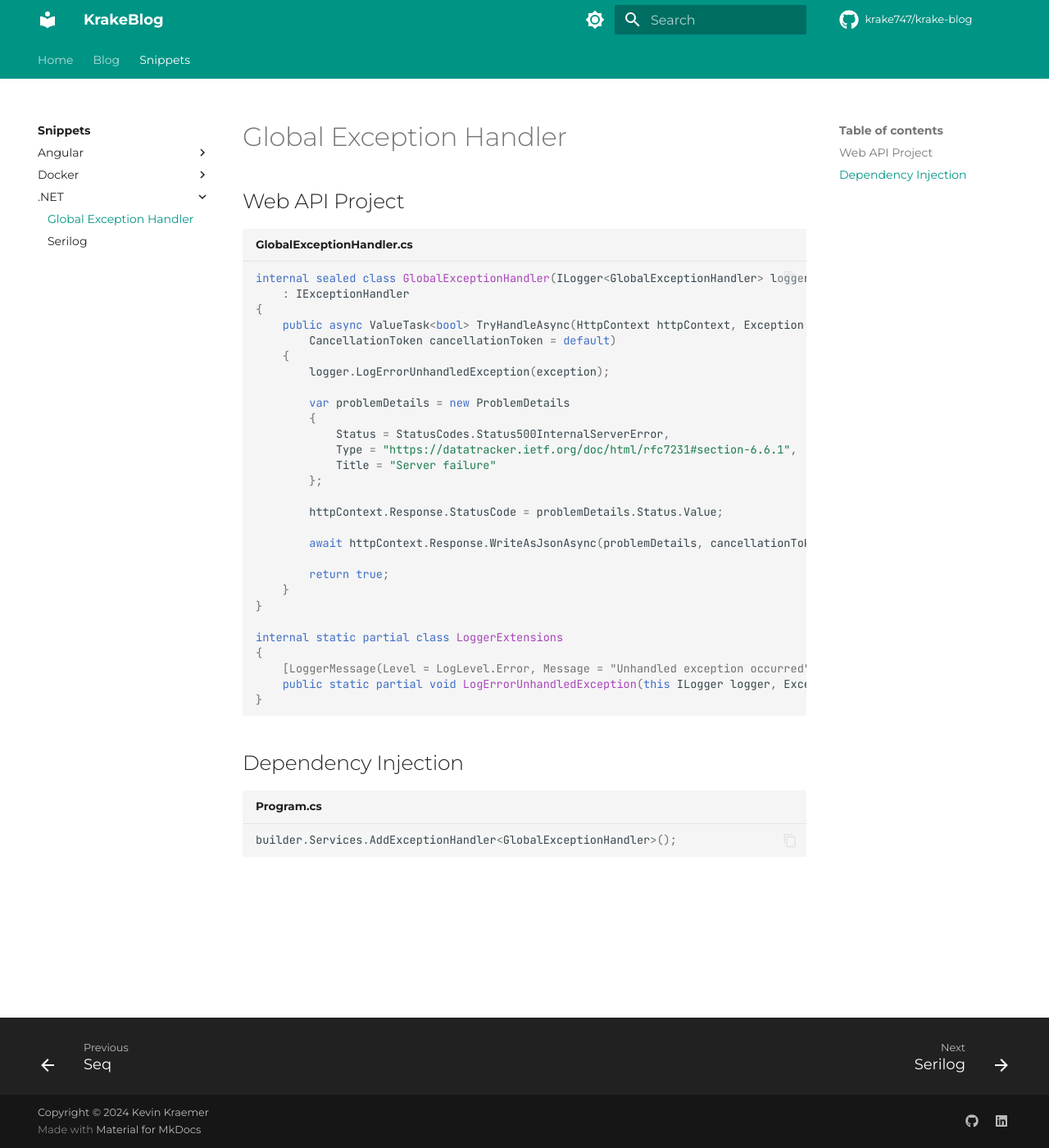
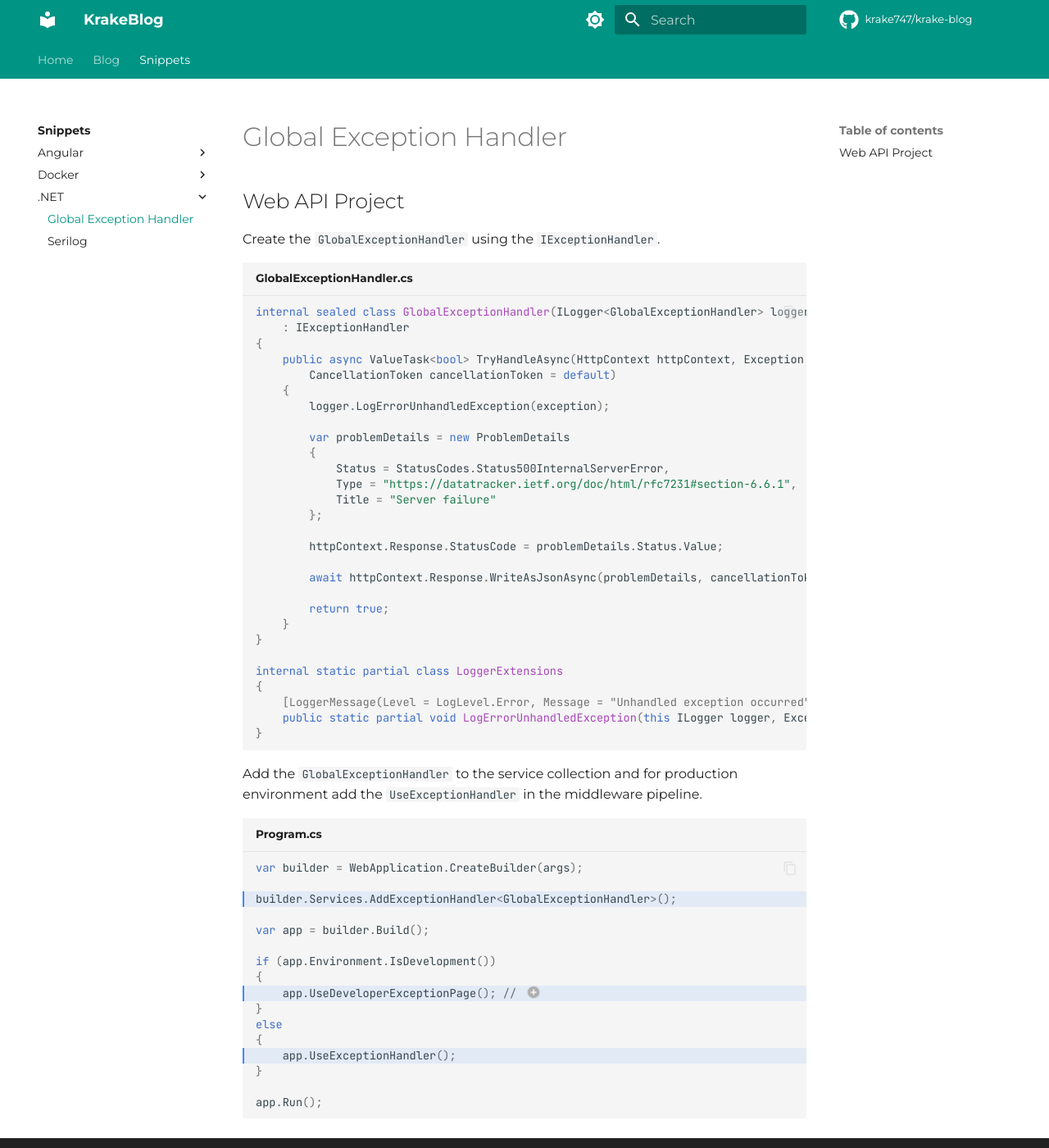
Before and after one commit to krake747/krake-blog, an MkDocs documentation site: the page built from docs/snippets/dotnet/global-exception-handler.md, in a window 1280 px wide and 1400 px high. Shown: the whole window at 82% size. Built offline with MkDocs 1.6.1 and Material for MkDocs 9.7.7, drawn with Linux system fonts in a browser that asks for light colours; comment, search, counter and statistics services are not loaded.

Commit message:
feat(snippets): update global exception handler

````diff
--- a/docs/snippets/dotnet/global-exception-handler.md
+++ b/docs/snippets/dotnet/global-exception-handler.md
@@ -2,7 +2,9 @@
 
 ## Web API Project
 
-```csharp title="GlobalExceptionHandler.cs"
+Create the `GlobalExceptionHandler` using the `IExceptionHandler`.
+
+```cs title="GlobalExceptionHandler.cs"
 internal sealed class GlobalExceptionHandler(ILogger<GlobalExceptionHandler> logger)
     : IExceptionHandler
 {
@@ -33,8 +35,25 @@ internal static partial class LoggerExtensions
 }
 ```
 
-## Dependency Injection
+Add the `GlobalExceptionHandler` to the service collection and for production environment add the `UseExceptionHandler` in the middleware pipeline.
 
-```csharp title="Program.cs"
+```cs title="Program.cs" hl_lines="3 9 13"
+var builder = WebApplication.CreateBuilder(args);
+
 builder.Services.AddExceptionHandler<GlobalExceptionHandler>();
+
+var app = builder.Build();
+
+if (app.Environment.IsDevelopment())
+{
+    app.UseDeveloperExceptionPage(); // (1)
+}
+else
+{
+    app.UseExceptionHandler();
+}
+
+app.Run();
 ```
+
+1. `UseDeveloperExceptionPage` middleware captures unhandled exceptions from the pipeline & generate HTML error response.
````
